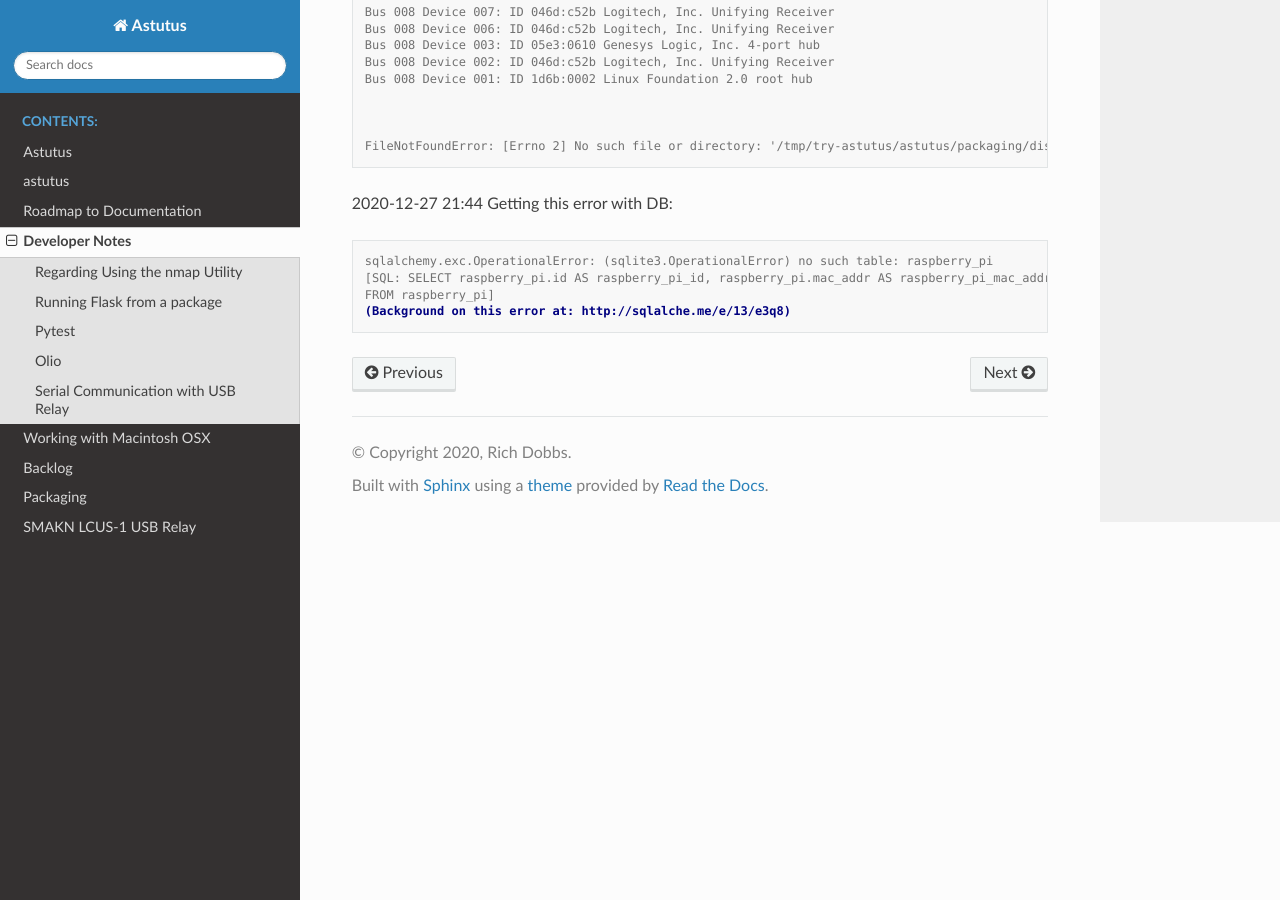
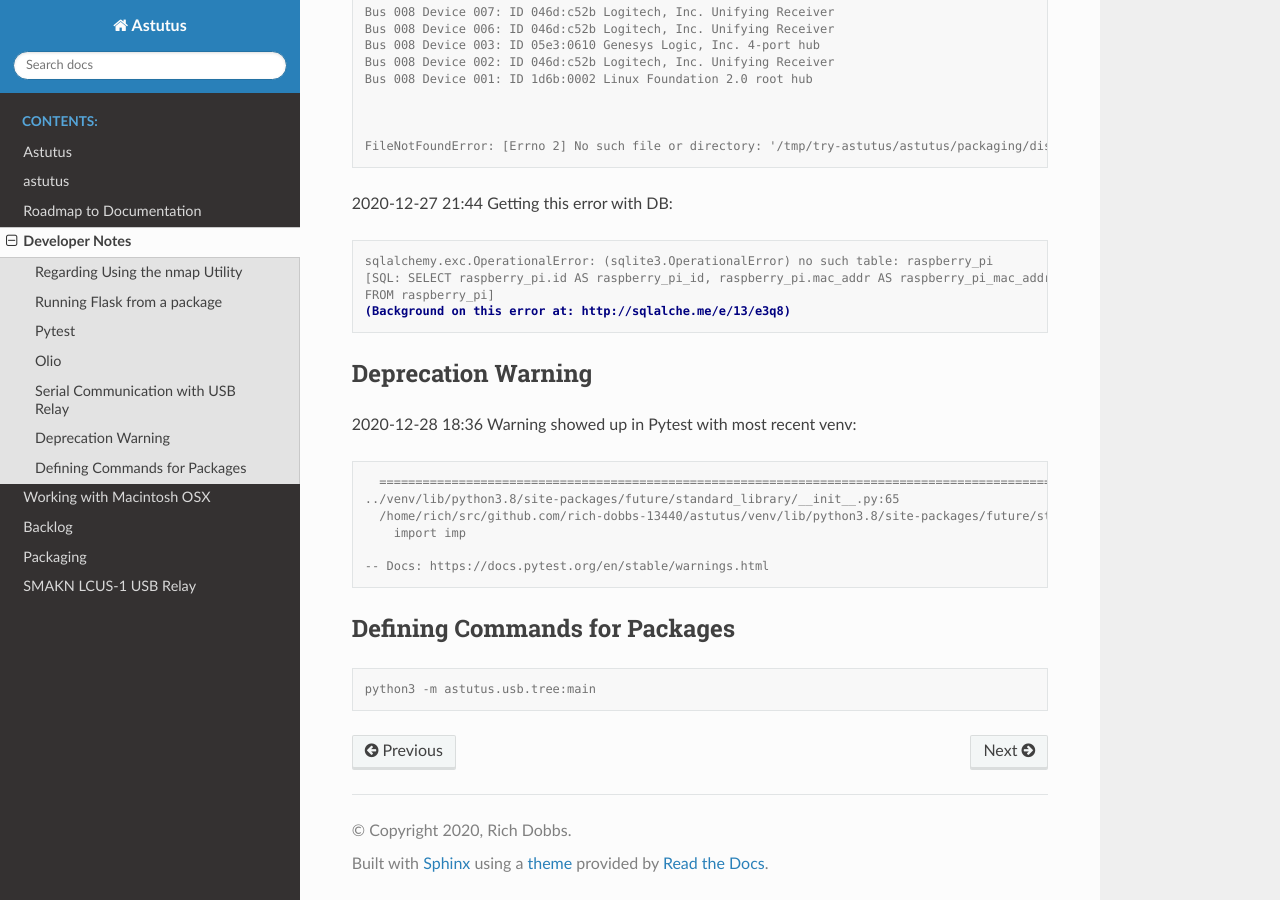
Before and after one commit to rich-dobbs-13440/astutus, a Sphinx documentation site: the page built from docs/source/developer_notes.rst, in a window 1280 px wide and 900 px high, scrolled down 4417 px. Built offline with Sphinx 7.4.7 and the Read the Docs theme 2.0.0, drawn with Linux system fonts in a browser that asks for light colours.

Commit message:
Got minimal astutus-usb-tree command working

```diff
--- a/docs/source/developer_notes.rst
+++ b/docs/source/developer_notes.rst
@@ -1,5 +1,15 @@
 Developer Notes
 ===============
+
+
+
+.. |done| raw:: html
+
+    <input checked=""  disabled="" type="checkbox">
+
+.. |in_progress| raw:: html
+
+    <input checked=""  disabled="" type="radio">
 
 Plan:
 
@@ -7,15 +17,15 @@
   Almost nothing that I'm interested in has a persistent unique identifier like a
   serial number attached to it.
 
-* Create USB utilities to understand how to USB and PCI work.
+* |done| Create USB utilities to understand how to USB and PCI work.
 
-* Create a print_tree routine to visualize topology
+* |done| Create a print_tree routine to visualize topology
 
-* Factor out utilities to make it feasible to uniquely identify  relays.
+* |done| Factor out utilities to make it feasible to uniquely identify relays.
 
-* Create some REST API to drive adoption of Rasberry Pi into ecosystem.
+* |in_progress| Create some REST API to drive adoption of Rasberry Pi into ecosystem.
 
-* This requires a persistence layer, so do SQLAlchemy next
+* |done| This requires a persistence layer, so do SQLAlchemy next
 
 * Transfer python package to RaspPi.
 
@@ -252,3 +262,26 @@
   [SQL: SELECT raspberry_pi.id AS raspberry_pi_id, raspberry_pi.mac_addr AS raspberry_pi_mac_addr, raspberry_pi.ipv4 AS raspberry_pi_ipv4
   FROM raspberry_pi]
   (Background on this error at: http://sqlalche.me/e/13/e3q8)
+
+
+Deprecation Warning
+-------------------
+
+2020-12-28 18:36 Warning showed up in Pytest with most recent venv:
+
+.. code-block:: console
+
+    ================================================================================================ warnings summary =================================================================================================
+  ../venv/lib/python3.8/site-packages/future/standard_library/__init__.py:65
+    /home/rich/src/github.com/rich-dobbs-13440/astutus/venv/lib/python3.8/site-packages/future/standard_library/__init__.py:65: DeprecationWarning: the imp module is deprecated in favour of importlib; see the module's documentation for alternative uses
+      import imp
+
+  -- Docs: https://docs.pytest.org/en/stable/warnings.html
+
+
+Defining Commands for Packages
+------------------------------
+
+.. code-block:: console
+
+  python3 -m astutus.usb.tree:main
--- a/docs/source/roadmap_to_documentation.rst
+++ b/docs/source/roadmap_to_documentation.rst
@@ -5,6 +5,9 @@
 
 https://samnicholls.net/2016/06/15/how-to-sphinx-readthedocs/
 https://flask.palletsprojects.com/en/1.1.x/
+https://flask-sqlalchemy.palletsprojects.com/en/2.x/contexts/
 https://setuptools.readthedocs.io/en/latest/userguide/quickstart.html
 http://www.cqrobot.wiki/index.php/TCS34725_Color_Sensor
 https://flask-sqlalchemy.palletsprojects.com/en/2.x/quickstart/#quickstart
+https://www.twilio.com/blog/how-run-flask-application
+https://godatadriven.com/blog/a-practical-guide-to-using-setup-py/
```
Also changed, not shown: docs/source/backlog.rst (+16 -10 lines), 5 other files.
